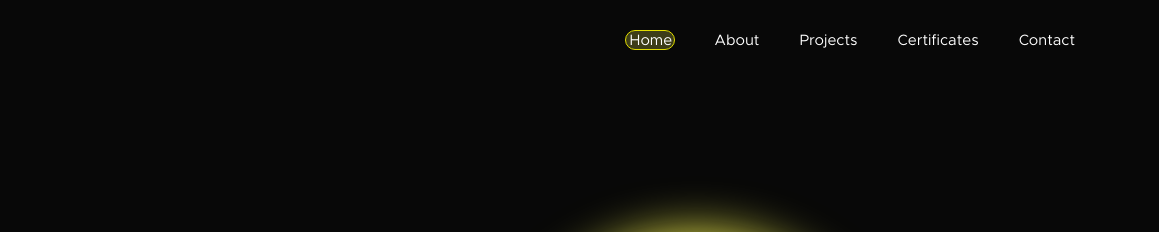
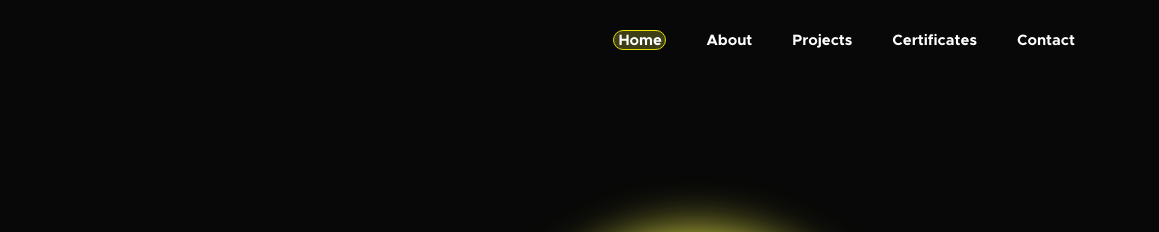
Before and after one commit to AsimS468/Portfolio-Website-2.0, a plain HTML site: page index.html in a window 1280 px wide. Shown: the top 232 px of the page, 121-1280 px from the left. Drawn offline with Linux system fonts and the light colour scheme.

Commit message:
Add files via upload

```diff
--- a/style.css
+++ b/style.css
@@ -8,6 +8,11 @@
 @font-face {
     font-family: font1;
     src: url(Files/Fonts/metropolis.regular.otf);
+}
+
+@font-face {
+    font-family: font1-semibold;
+    src: url(Files/Fonts/metropolis.bold.otf);
 }
 
 @font-face {
@@ -104,7 +109,7 @@ body {
 
 .use{
     background: #3D3D18;
-    width: 50px;
+    width: 53px;
     height: 20px;
     border-radius: 10px;
     border: 1px solid #e2de00;
@@ -148,7 +153,7 @@ nav ul li a {
     text-decoration: none;
     font-size: 15px;
     position: relative;
-    font-family: font1, sans-serif;
+    font-family: font1-semibold, sans-serif;
     transition: 0.17s;
 }
 
```
